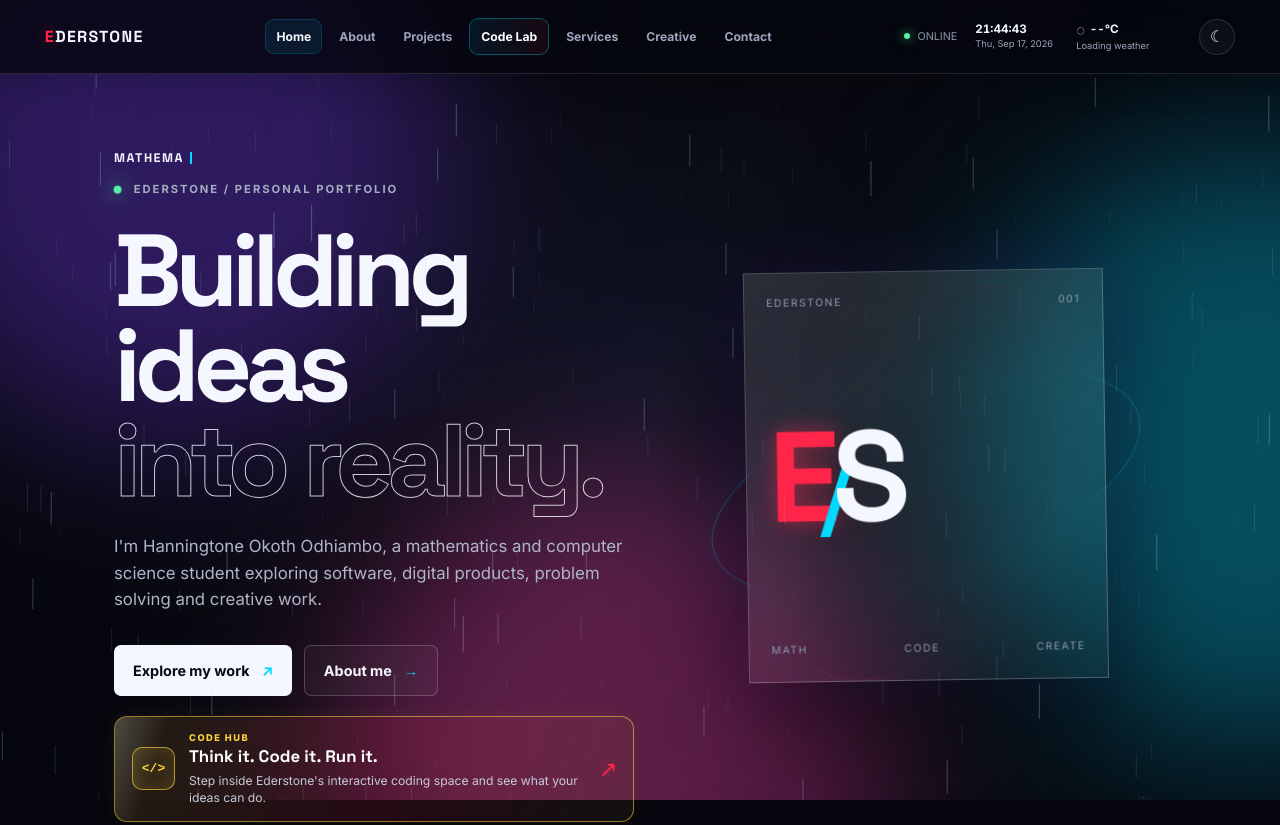
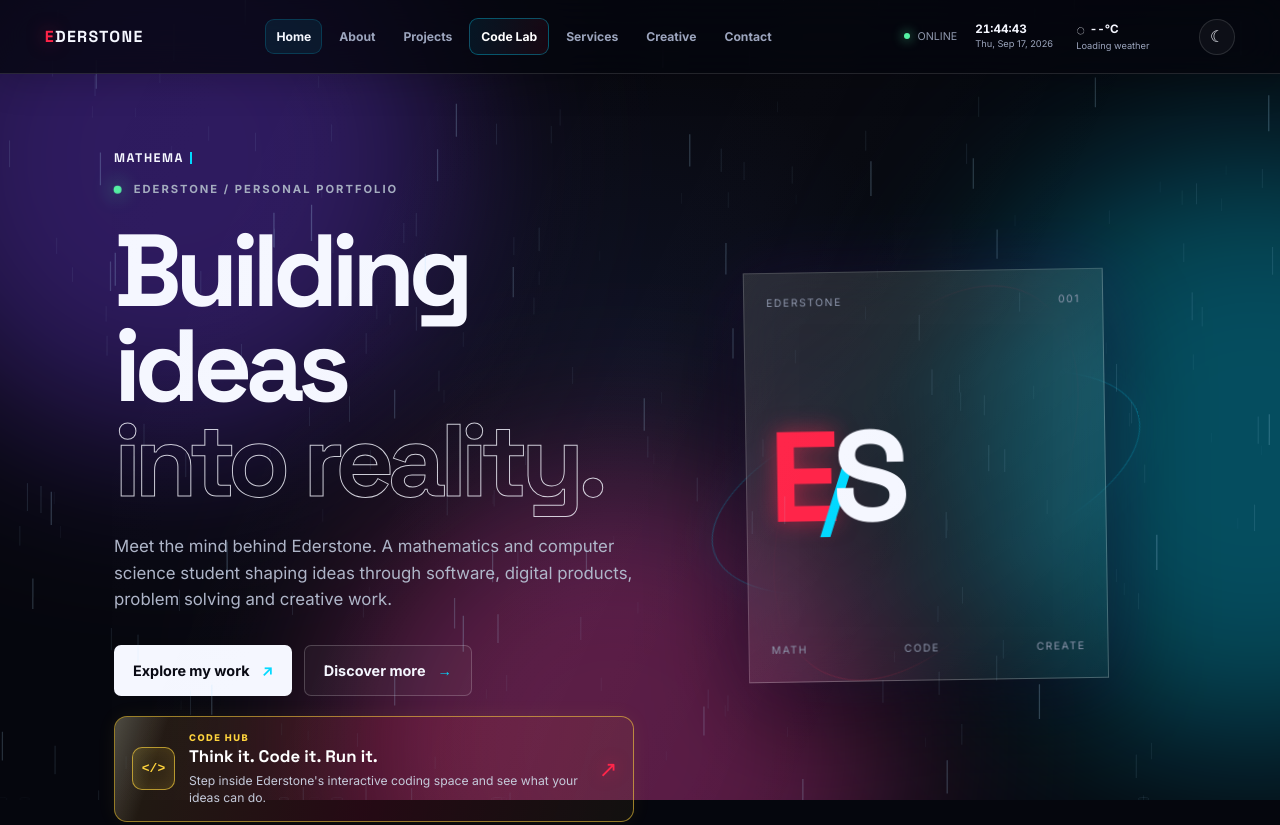
Before and after one commit to stonez254/Complete-Website, a plain HTML site: page index.html in a window 1280 px wide. Shown: the top 825 px of the page. Drawn offline with Linux system fonts and the light colour scheme.

Commit message:
Refine homepage introduction with distinctive Ederstone identity

```diff
--- a/index.html
+++ b/index.html
@@ -26,10 +26,10 @@
       <div class="hero-copy">
         <p class="eyebrow"><span class="status-dot"></span> EDERSTONE / PERSONAL PORTFOLIO</p>
         <h1 id="hero-title">Building ideas<br><em>into reality.</em></h1>
-        <p class="hero-text">I'm Hanningtone Okoth Odhiambo, a mathematics and computer science student exploring software, digital products, problem solving and creative work.</p>
+        <p class="hero-text">Meet the mind behind Ederstone. A mathematics and computer science student shaping ideas through software, digital products, problem solving and creative work.</p>
         <div class="hero-actions">
           <a class="button button-primary" href="projects.html">Explore my work <span>↗</span></a>
-          <a class="button button-ghost" href="about.html">About me <span>→</span></a>
+          <a class="button button-ghost" href="about.html">Discover more <span>→</span></a>
         </div>
         <a class="coding-hub-cta" href="code.html">
           <span class="hub-icon">&lt;/&gt;</span>
```
